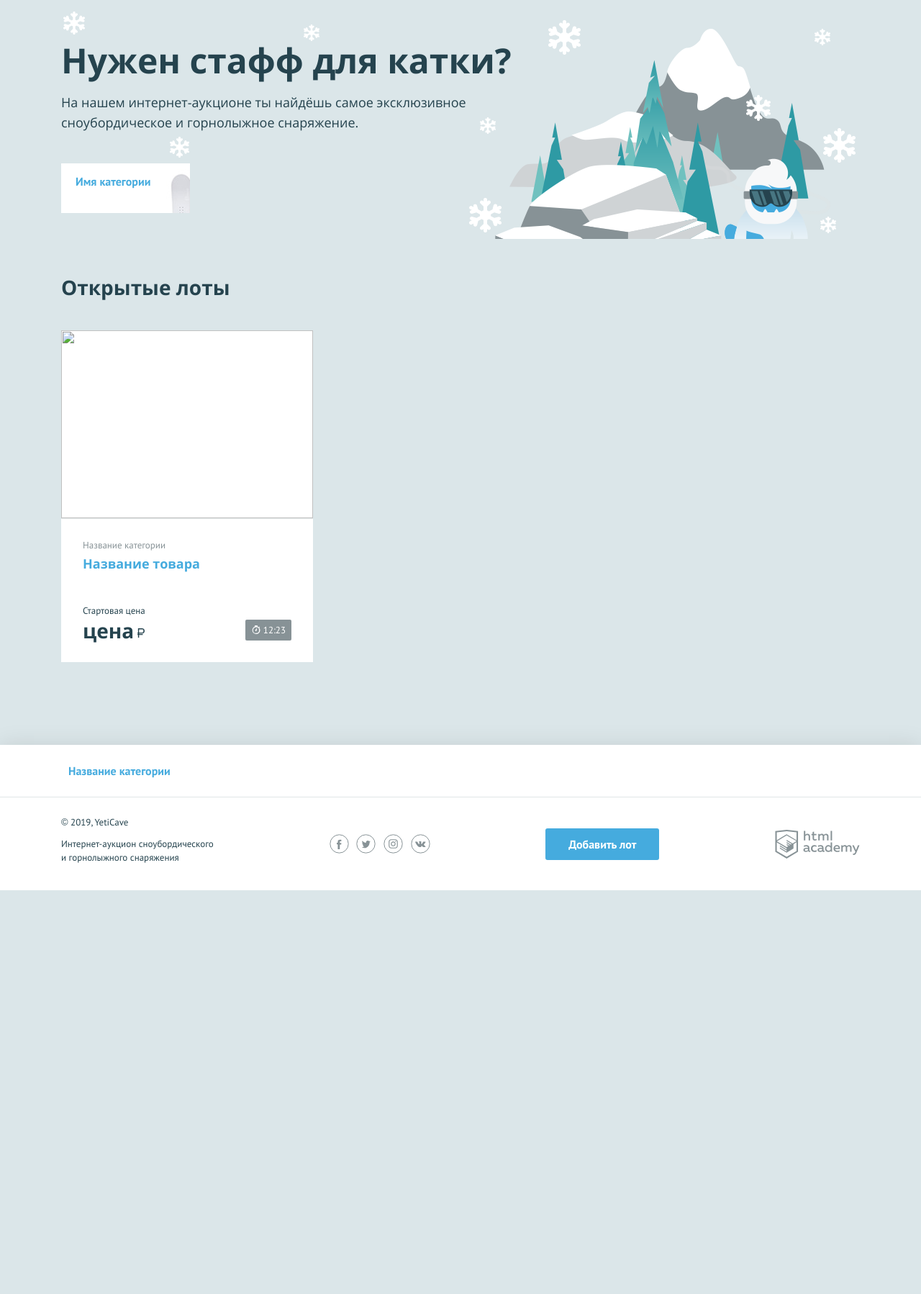
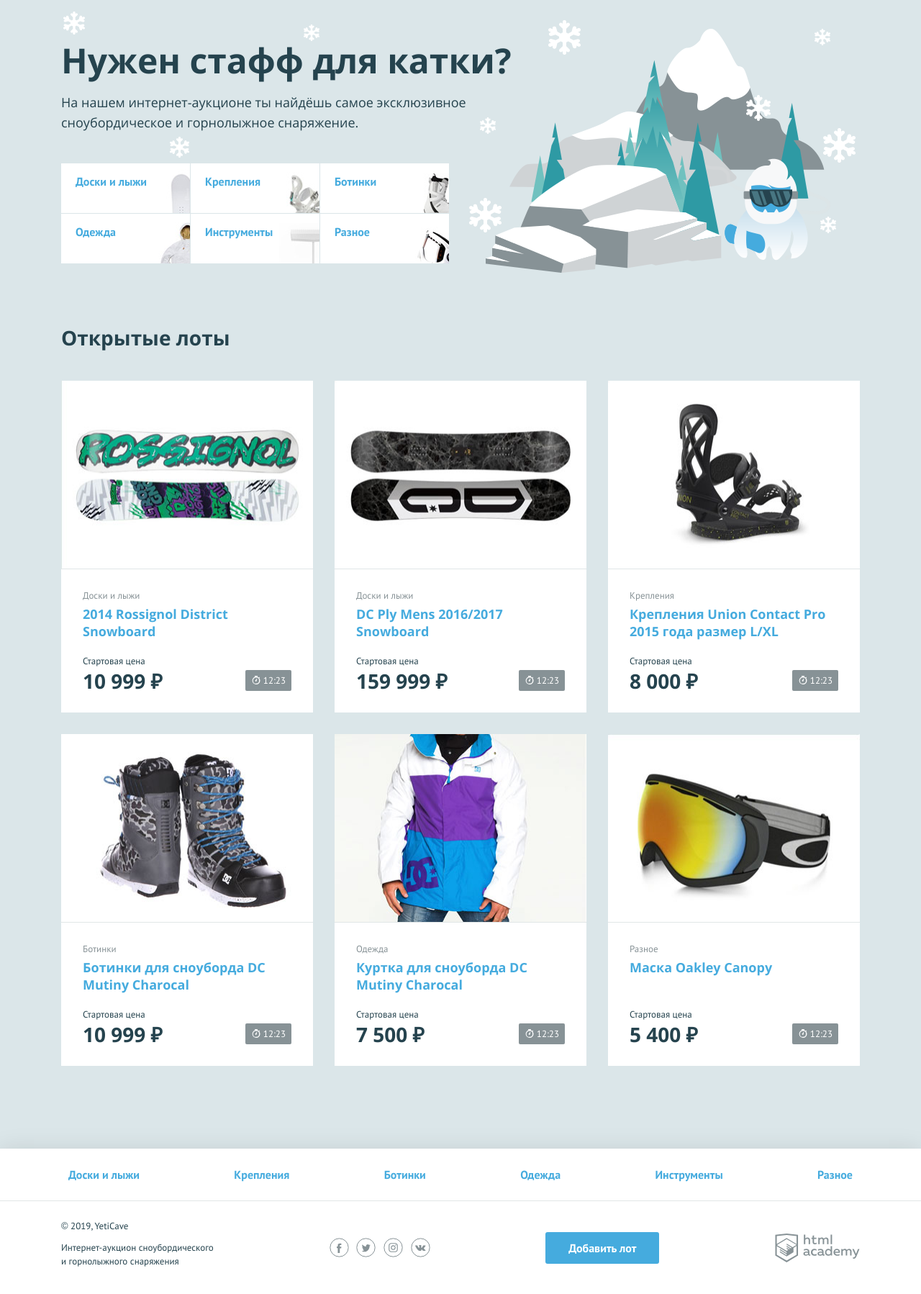
Before and after one commit to Linalleks/yeticave, a PHP site: page / in a window 1280 px wide. Shown: the part 107-1905 px from the top of the page at 72% size. Before the commit the page ends 1344 px from the top, so only its background shows below. Run offline with PHP 8.4, Linux system fonts and the light colour scheme.

Commit message:
Автоматизация вывода категорий и товаров из массивов, форматирование цены

```diff
--- a/index.php
+++ b/index.php
@@ -1,7 +1,57 @@
 <?php
 $is_auth = rand(0, 1);
 
-$user_name = 'Ангелина'; // укажите здесь ваше имя
+$user_name = 'Ангелина';
+$categories = [
+    'boards' => 'Доски и лыжи',
+    'attachment' => 'Крепления',
+    'boots' => 'Ботинки',
+    'clothing' => 'Одежда',
+    'tools' => 'Инструменты',
+    'other' => 'Разное'
+];
+$ads = [
+    ['title' => '2014 Rossignol District Snowboard',
+    'category' => $categories['boards'],
+    'price' => 10999,
+    'url' => 'img/lot-1.jpg'],
+    ['title' => 'DC Ply Mens 2016/2017 Snowboard',
+    'category' => $categories['boards'],
+    'price' => 159999,
+    'url' => 'img/lot-2.jpg'],
+    ['title' => 'Крепления Union Contact Pro 2015 года размер L/XL',
+    'category' => $categories['attachment'],
+    'price' => 8000,
+    'url' => 'img/lot-3.jpg'],
+    ['title' => 'Ботинки для сноуборда DC Mutiny Charocal',
+    'category' => $categories['boots'],
+    'price' => 10999,
+    'url' => 'img/lot-4.jpg'],
+    ['title' => 'Куртка для сноуборда DC Mutiny Charocal',
+    'category' => $categories['clothing'],
+    'price' => 7500,
+    'url' => 'img/lot-5.jpg'],
+    ['title' => 'Маска Oakley Canopy',
+    'category' => $categories['other'],
+    'price' => 5400,
+    'url' => 'img/lot-6.jpg'],
+];
+
+/**
+* Форматирование цены
+* @param number $price - изначальная цена
+* @return string - отформатированная цена
+*/
+
+function format_price ($price) {
+    $price = ceil($price);
+    $format = $price . ' ₽';
+    if ($price >= 1000) {
+        $price = substr($price,0,strlen($price)-3) . ' ' .  substr($price,-3,3);
+    }
+    return "$price&nbsp;₽";
+}
+
 ?>
 <!DOCTYPE html>
 <html lang="ru">
@@ -54,10 +104,11 @@ $user_name = 'Ангелина'; // укажите здесь ваше имя
         <h2 class="promo__title">Нужен стафф для катки?</h2>
         <p class="promo__text">На нашем интернет-аукционе ты найдёшь самое эксклюзивное сноубордическое и горнолыжное снаряжение.</p>
         <ul class="promo__list">
-            <!--заполните этот список из массива категорий-->
-            <li class="promo__item promo__item--boards">
-                <a class="promo__link" href="pages/all-lots.html">Имя категории</a>
+            <?php foreach ($categories as $id => $cat) :?>
+            <li class="promo__item promo__item--<?=$id?>">
+                <a class="promo__link" href="pages/all-lots.html"><?=$cat?></a>
             </li>
+            <?php endforeach; ?>
         </ul>
     </section>
     <section class="lots">
@@ -65,18 +116,18 @@ $user_name = 'Ангелина'; // укажите здесь ваше имя
             <h2>Открытые лоты</h2>
         </div>
         <ul class="lots__list">
-            <!--заполните этот список из массива с товарами-->
+            <?php foreach ($ads as $ad) : ?>
                 <li class="lots__item lot">
                     <div class="lot__image">
-                    <img src="" width="350" height="260" alt="">
+                        <img src="<?=$ad['url']?>" width="350" height="260" alt="">
                     </div>
                     <div class="lot__info">
-                    <span class="lot__category">Название категории</span>
-                    <h3 class="lot__title"><a class="text-link" href="pages/lot.html">Название товара</a></h3>
+                        <span class="lot__category"><?=$ad['category']?></span>
+                        <h3 class="lot__title"><a class="text-link" href="pages/lot.html"><?=$ad['title']?></a></h3>
                         <div class="lot__state">
                             <div class="lot__rate">
                                 <span class="lot__amount">Стартовая цена</span>
-                            <span class="lot__cost">цена<b class="rub">р</b></span>
+                                <span class="lot__cost"><?=format_price($ad['price'])?></span>
                             </div>
                             <div class="lot__timer timer">
                                 12:23
@@ -84,6 +135,7 @@ $user_name = 'Ангелина'; // укажите здесь ваше имя
                         </div>
                     </div>
                 </li>
+            <?php endforeach; ?>
         </ul>
     </section>
 </main>
@@ -92,10 +144,11 @@ $user_name = 'Ангелина'; // укажите здесь ваше имя
 <footer class="main-footer">
     <nav class="nav">
         <ul class="nav__list container">
-            <!--заполните этот список из массива категорий-->
+            <?php foreach ($categories as $cat) :?>
                 <li class="nav__item">
-                <a href="pages/all-lots.html">Название категории</a>
+                    <a href="pages/all-lots.html"><?=$cat?></a>
                 </li>
+            <?php endforeach; ?>
         </ul>
     </nav>
     <div class="main-footer__bottom container">
```
Lines whose indentation alone changed are shown as unchanged.
